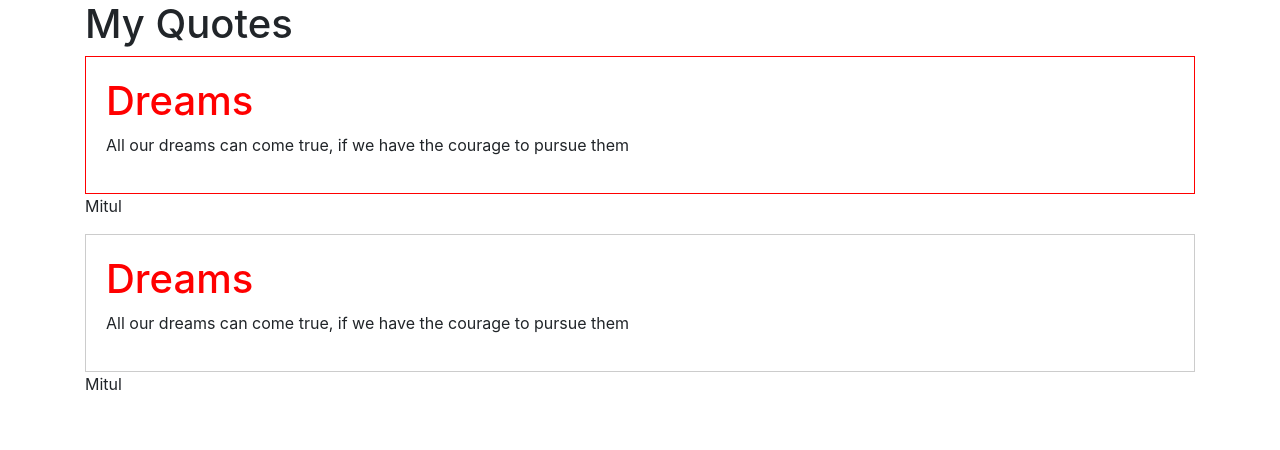
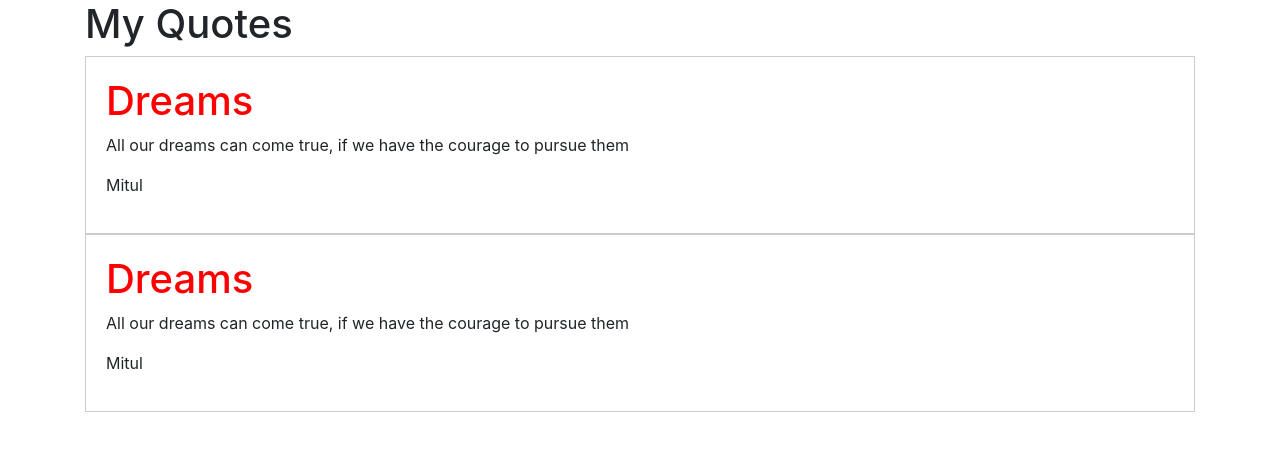
Before and after one commit to ShahinAlKabirMitul/AngularStyling, an Angular app: page / in a window 1280 px wide. Shown: the top 450 px of the page. Built offline with nearby package versions, Linux system fonts and the light colour scheme.

Commit message:
using-ngclass-to-add-css-classes-dynamically

```diff
--- a/src/app/app.component.html
+++ b/src/app/app.component.html
@@ -3,14 +3,14 @@
     <div class="col-md-12">
       <h1>{{title}}</h1>
       <div class="interesting">
-                <app-quote class="favorite"></app-quote>
-                <app-author></app-author>
+        <app-quote
+          (click)="isFavorite=!isFavorite"
+          [ngClass]="{'favorite':isFavorite}">
+        </app-quote>
       </div>
       <div class="boring">
         <app-quote></app-quote>
-                <app-author></app-author>
       </div>
     </div>
-
   </div>
 </div>
--- a/src/app/app.component.ts
+++ b/src/app/app.component.ts
@@ -13,5 +13,6 @@ export class AppComponent {
 
   ]
   title='My Quotes'
+  isFavorite=false;
 
 }
--- a/src/app/author/author.component.css
+++ b/src/app/author/author.component.css
@@ -0,0 +1,4 @@
+h1{
+    margin: 0;
+    font-size: 12px;
+}
--- a/src/app/quote/quote.component.html
+++ b/src/app/quote/quote.component.html
@@ -2,3 +2,4 @@
 <p>
   All our dreams can come true, if we have the courage to pursue them
 </p>
+<app-author></app-author>
```
Lines whose indentation alone changed are shown as unchanged.
